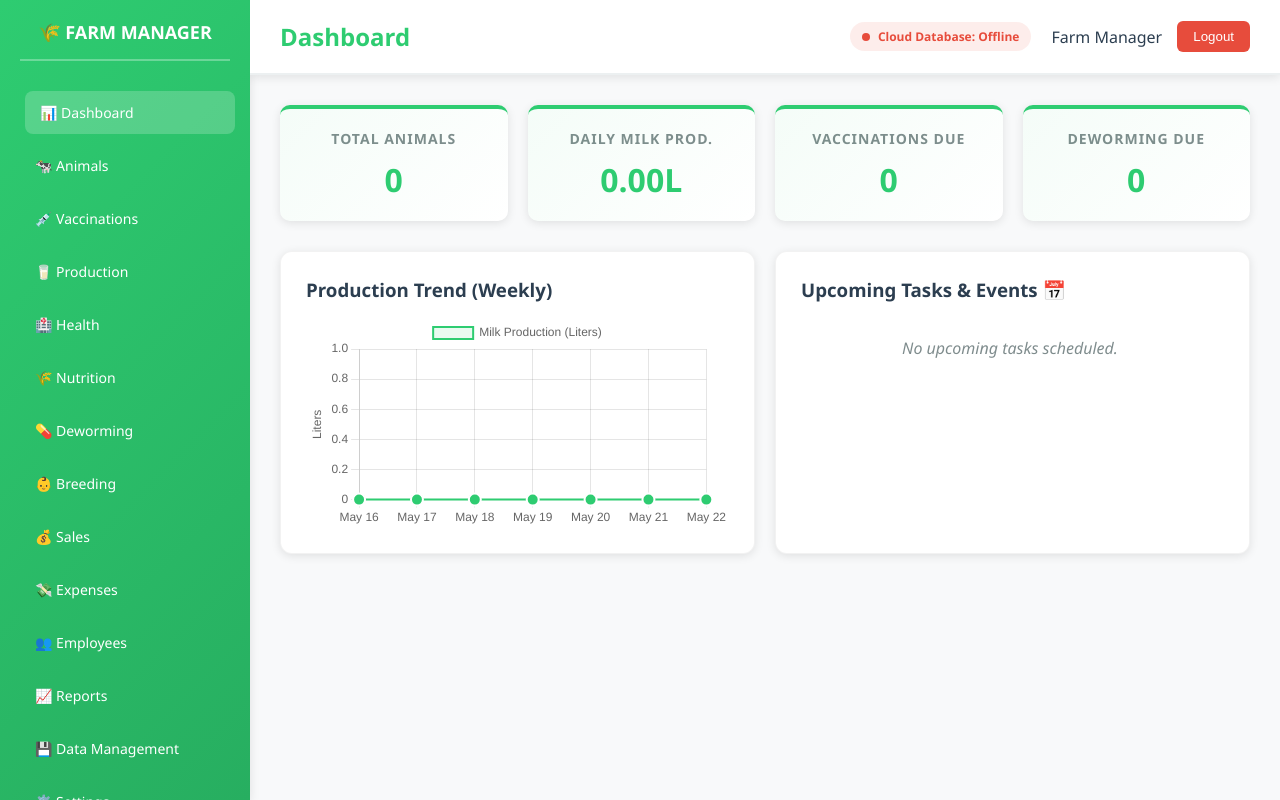
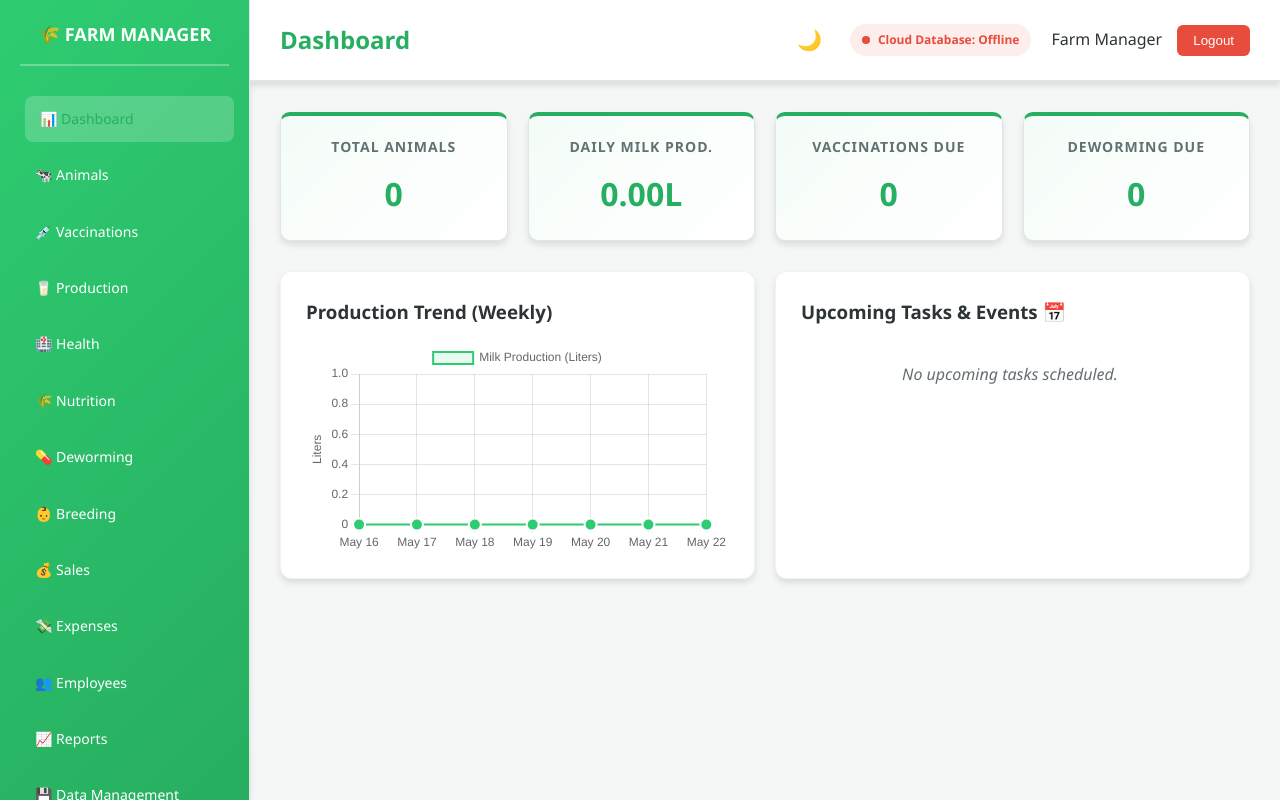
Before and after one commit to Nevyseal/smartfarm, a website: page index.html in a window 1280 px wide. Drawn offline with nearby package versions, Linux system fonts and the light colour scheme; no server answers.

Commit message:
UI: Added Dark and Light theme support with persistence

```diff
--- a/css/style.css
+++ b/css/style.css
@@ -1,34 +1,111 @@
 /* ==================== GLOBAL STYLES ==================== */
+:root {
+    --primary-color: #27ae60;
+    --primary-dark: #219150;
+    --secondary-color: #2c3e50;
+    --bg-color: #f4f7f6;
+    --sidebar-bg: #ffffff;
+    --card-bg: #ffffff;
+    --text-dark: #2d3436;
+    --text-light: #636e72;
+    --border-color: #dfe6e9;
+    --danger-color: #e74c3c;
+    --warning-color: #f1c40f;
+    --success-color: #2ecc71;
+    --shadow: 0 4px 6px rgba(0, 0, 0, 0.1);
+    --transition: all 0.3s ease;
+
+    /* Theme Variables */
+    --body-bg: var(--bg-color);
+    --header-bg: #ffffff;
+    --input-bg: #ffffff;
+    --input-text: var(--text-dark);
+}
+
+[data-theme="dark"] {
+    --bg-color: #121212;
+    --sidebar-bg: #1e1e1e;
+    --card-bg: #1e1e1e;
+    --text-dark: #e0e0e0;
+    --text-light: #b0b0b0;
+    --border-color: #333333;
+    --shadow: 0 4px 6px rgba(0, 0, 0, 0.3);
+    --body-bg: #121212;
+    --header-bg: #1e1e1e;
+    --input-bg: #2d2d2d;
+    --input-text: #e0e0e0;
+}
+
 * {
     margin: 0;
     padding: 0;
     box-sizing: border-box;
 }
 
-:root {
-    --primary-color: #2ecc71;
-    --secondary-color: #27ae60;
-    --accent-color: #f39c12;
-    --danger-color: #e74c3c;
-    --info-color: #3498db;
-    --warning-color: #e67e22;
-    --success-color: #27ae60;
-    --dark-bg: #1a1a1a;
-    --light-bg: #f8f9fa;
-    --text-dark: #2c3e50;
-    --text-light: #7f8c8d;
-    --border-color: #ecf0f1;
-    --shadow: 0 2px 10px rgba(0, 0, 0, 0.1);
-    --shadow-lg: 0 10px 30px rgba(0, 0, 0, 0.15);
-    --shadow-xl: 0 20px 40px rgba(0, 0, 0, 0.2);
-    --transition: all 0.3s cubic-bezier(0.4, 0, 0.2, 1);
+body {
+    font-family: 'Segoe UI', Tahoma, Geneva, Verdana, sans-serif;
+    background-color: var(--body-bg);
+    color: var(--text-dark);
+    line-height: 1.6;
+    transition: background-color 0.3s, color 0.3s;
 }
 
-html, body {
-    height: 100%;
-    font-family: 'Segoe UI', Tahoma, Geneva, Verdana, sans-serif;
-    background-color: var(--light-bg);
+.sidebar {
+    background-color: var(--sidebar-bg);
+    border-right: 1px solid var(--border-color);
+    transition: background-color 0.3s, border-color 0.3s;
+}
+
+.header {
+    background-color: var(--header-bg);
+    border-bottom: 1px solid var(--border-color);
+    transition: background-color 0.3s, border-color 0.3s;
+}
+
+.card, .stat-card, .chart-box, .form-container, .vaccine-card, .status-card {
+    background-color: var(--card-bg);
+    border: 1px solid var(--border-color);
     color: var(--text-dark);
+    transition: background-color 0.3s, border-color 0.3s, color 0.3s;
+}
+
+input, select, textarea {
+    background-color: var(--input-bg);
+    color: var(--input-text);
+    border: 1px solid var(--border-color);
+    transition: background-color 0.3s, border-color 0.3s, color 0.3s;
+}
+
+.nav-link {
+    color: var(--text-light);
+}
+
+.nav-link:hover, .nav-link.active {
+    background-color: rgba(39, 174, 96, 0.1);
+    color: var(--primary-color);
+}
+
+/* Theme Toggle Button */
+.theme-toggle-btn {
+    background: none;
+    border: none;
+    font-size: 20px;
+    cursor: pointer;
+    padding: 8px;
+    border-radius: 50%;
+    display: flex;
+    align-items: center;
+    justify-content: center;
+    transition: background-color 0.3s;
+    color: var(--text-dark);
+}
+
+.theme-toggle-btn:hover {
+    background-color: rgba(0, 0, 0, 0.05);
+}
+
+[data-theme="dark"] .theme-toggle-btn:hover {
+    background-color: rgba(255, 255, 255, 0.1);
 }
 
 /* ==================== LAYOUT ==================== */
--- a/index.html
+++ b/index.html
@@ -47,6 +47,7 @@
                     <h2 id="page-title">Dashboard</h2>
                 </div>
                 <div class="header-right">
+                    <button id="theme-toggle" class="theme-toggle-btn" title="Toggle Light/Dark Mode">🌓</button>
                     <div id="db-status" class="db-status connection-checking">
                         <span class="status-dot"></span>
                         <span class="status-text">Checking Database...</span>
--- a/js/main.js
+++ b/js/main.js
@@ -7,11 +7,40 @@ const App = (() => {
     // Initialize app
     function init() {
         console.log('Initializing Farm Manager App...');
+        setupTheme();
         setupNavigation();
         setupSettings();
         updateDashboard();
         // Auto-update dashboard every 5 seconds
         setInterval(updateDashboard, 5000);
+    }
+
+    // Theme Management
+    function setupTheme() {
+        const themeToggle = document.getElementById('theme-toggle');
+        const currentTheme = localStorage.getItem('theme') || 'light';
+
+        // Apply initial theme
+        document.documentElement.setAttribute('data-theme', currentTheme);
+        updateThemeIcon(currentTheme);
+
+        if (themeToggle) {
+            themeToggle.addEventListener('click', () => {
+                const theme = document.documentElement.getAttribute('data-theme');
+                const newTheme = theme === 'light' ? 'dark' : 'light';
+
+                document.documentElement.setAttribute('data-theme', newTheme);
+                localStorage.setItem('theme', newTheme);
+                updateThemeIcon(newTheme);
+            });
+        }
+    }
+
+    function updateThemeIcon(theme) {
+        const themeToggle = document.getElementById('theme-toggle');
+        if (themeToggle) {
+            themeToggle.textContent = theme === 'light' ? '🌙' : '☀️';
+        }
     }
 
     // Setup navigation
```
